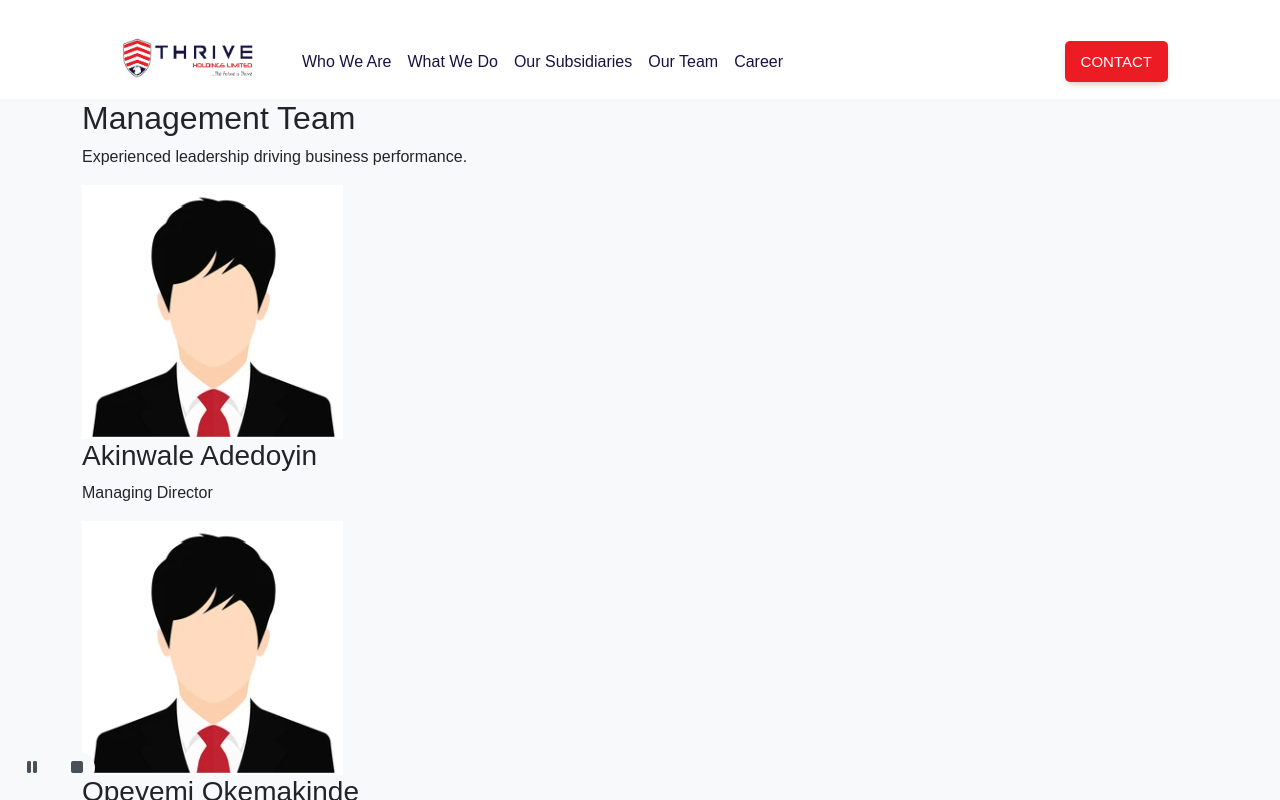
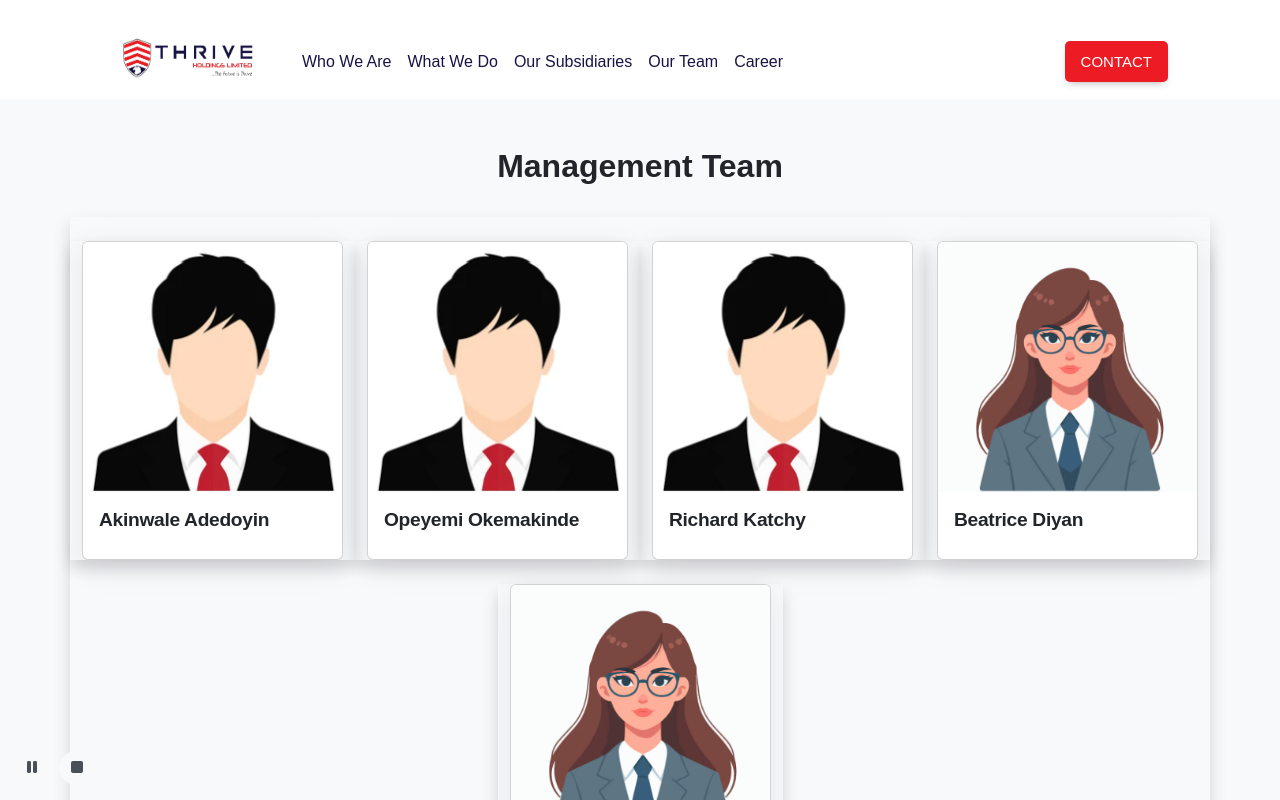
Before and after one commit to EdetDavid/thrivenig, a React (Create React App) app: page /management-team in a window 1280 px wide. Shown: the top 800 px of the page. Built offline with nearby package versions, Linux system fonts and the light colour scheme; a web font is replaced by a local one.

Commit message:
Update Team.jsx

```diff
--- a/src/pages/team/Team.jsx
+++ b/src/pages/team/Team.jsx
@@ -41,27 +41,35 @@ const managementTeam = [
 
 const ManagementTeam = () => {
   return (
-    <section className="management-team-section">
-      <div className="container">
-        <header className="management-header">
-          <h2 className="management-title">Management Team</h2>
-          <p className="management-subtitle">
-            Experienced leadership driving business performance.
-          </p>
-        </header>
-
-        <div className="management-grid">
-          {managementTeam.map((m, i) => (
-            <article className="management-card" key={i} tabIndex={0}>
-              <div className="card-media">
-                <img src={m.imgSrc} alt={m.name} className="card-photo" />
+    <section className="m-5 ">
+      <div className="container ">
+        <div data-aos="fade-up" className="row mb-5 ">
+          <div className="col text-center">
+            <h2 className="fw-bold text-dark">Management Team</h2>
+          </div>
+        </div>
+        <div
+          data-aos="zoom-in"
+          className="row row-cols-1 row-cols-md-2 row-cols-lg-4 g-4 shadow"
+        >
+          {managementTeam.map((member, index) => (
+            <div className="col shadow mx-auto" key={index}>
+              <div className="card h-100 d-flex flex-column">
+                <img
+                  src={member.imgSrc}
+                  className="card-img-top"
+                  alt={member.name}
+                  style={{ objectFit: "cover", height: "250px" }}
+                />
+                <div className="card-body d-flex flex-column">
+                  <h5 className="card-title">{member.name}</h5>
+                  <h6 className="card-subtitle mb-2 text-muted">
+                    {member.position}
+                  </h6>
+                  <p className="card-text flex-grow-1">{member.description}</p>
+                </div>
               </div>
-              <div className="card-body">
-                <h3 className="card-name">{m.name}</h3>
-                <p className="card-role">{m.role}</p>
-                {/* <p className="card-bio">{m.bio}</p> */}
-              </div>
-            </article>
+            </div>
           ))}
         </div>
       </div>
```
